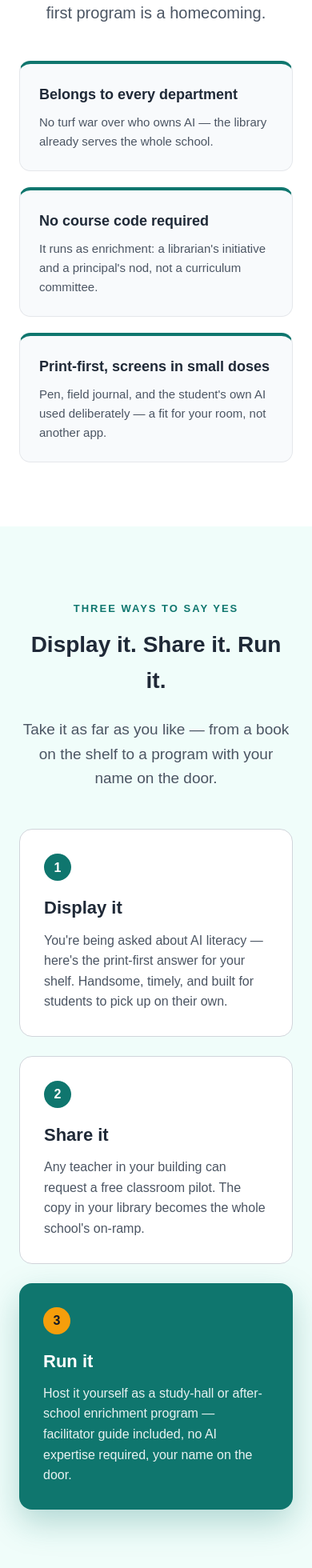
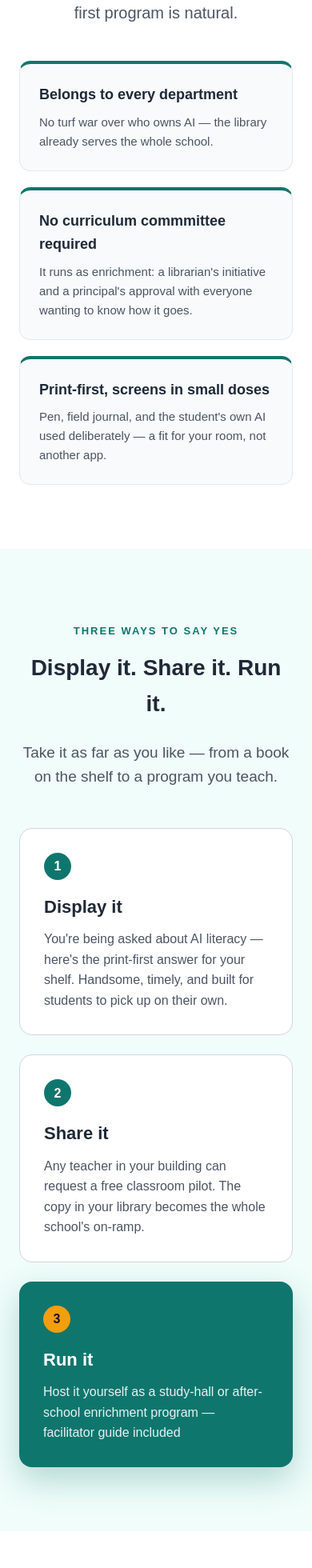
Before and after one commit to Suchocki88/UnderstandingAI.ai, a Next.js app: page /librarians in a window 390 px wide. Shown: the part 1647-3607 px from the top of the page at 80% size. Built offline with nearby package versions, Linux system fonts and the light colour scheme.

Commit message:
Update text for clarity and accuracy in page.tsx

```diff
--- a/app/librarians/page.tsx
+++ b/app/librarians/page.tsx
@@ -54,14 +54,14 @@ export default function Page() {
             No one is quite sure which department should teach AI — but the library belongs to all of them, so the
             question stops needing an answer. School librarians are certified teachers who lead information literacy
             every day. What they rarely get is a program of their own. And in the most print-centered room in the
-            building, a print-first program is a homecoming.
+            building, a print-first program is natural.
           </p>
         </div>
 
         <div style={{ maxWidth: 980, margin: "44px auto 0", display: "grid", gridTemplateColumns: "repeat(auto-fit, minmax(min(100%, 240px), 1fr))", gap: 20 }}>
           {[
             ["Belongs to every department", "No turf war over who owns AI — the library already serves the whole school."],
-            ["No course code required", "It runs as enrichment: a librarian's initiative and a principal's nod, not a curriculum committee."],
+            ["No curriculum commmittee required", "It runs as enrichment: a librarian's initiative and a principal's approval with everyone wanting to know how it goes."],
             ["Print-first, screens in small doses", "Pen, field journal, and the student's own AI used deliberately — a fit for your room, not another app."],
           ].map(([t, b], i) => (
             <div key={i} style={{ background: "#f8fafc", border: "1px solid #e5e7eb", borderRadius: 14, borderTop: "4px solid #0f766e", padding: 24 }}>
@@ -81,7 +81,7 @@ export default function Page() {
             </p>
             <h2 style={{ fontSize: "clamp(28px, 5vw, 40px)", marginTop: 12 }}>Display it. Share it. Run it.</h2>
             <p style={{ marginTop: 16, fontSize: 19, color: "#4b5563" }}>
-              Take it as far as you like — from a book on the shelf to a program with your name on the door.
+              Take it as far as you like — from a book on the shelf to a program you teach.
             </p>
           </div>
 
@@ -89,7 +89,7 @@ export default function Page() {
             {[
               ["1", "Display it", "You're being asked about AI literacy — here's the print-first answer for your shelf. Handsome, timely, and built for students to pick up on their own.", false],
               ["2", "Share it", "Any teacher in your building can request a free classroom pilot. The copy in your library becomes the whole school's on-ramp.", false],
-              ["3", "Run it", "Host it yourself as a study-hall or after-school enrichment program — facilitator guide included, no AI expertise required, your name on the door.", true],
+              ["3", "Run it", "Host it yourself as a study-hall or after-school enrichment program — facilitator guide included", true],
             ].map(([n, t, b, feature], i) => (
               <div key={i} style={{ background: feature ? "#0f766e" : "#ffffff", color: feature ? "white" : "#1f2937", borderRadius: 16, padding: 30, border: feature ? "none" : "1px solid #d1d5db", boxShadow: feature ? "0 16px 40px rgba(15,118,110,0.28)" : "none", display: "flex", flexDirection: "column" }}>
                 <span style={{ width: 34, height: 34, borderRadius: 100, background: feature ? "#f59e0b" : "#0f766e", color: feature ? "#111827" : "white", fontWeight: 800, display: "flex", alignItems: "center", justifyContent: "center" }}>{n}</span>
@@ -108,10 +108,10 @@ export default function Page() {
             <p style={{ fontSize: 13, fontWeight: 700, textTransform: "uppercase", letterSpacing: 2, color: "#0f766e" }}>
               The enrichment model
             </p>
-            <h2 style={{ fontSize: "clamp(28px, 5vw, 40px)", margin: "12px 0 20px" }}>You convene. You don&apos;t have to be the expert.</h2>
+            <h2 style={{ fontSize: "clamp(28px, 5vw, 40px)", margin: "12px 0 20px" }}>You convene. Your expertise in linguistics at play.</h2>
             <p style={{ fontSize: 18, color: "#4b5563", marginBottom: 16 }}>
               The program is self-contained: the two volumes, a pen, a field journal, the student&apos;s own AI, and 22
-              short videos where the author teaches every core lesson. A facilitator guide lets you run it without being an AI expert. Teach the program as a short course or full semester experience.
+              short videos where the author teaches every core lesson. A facilitator guide provides the support you need. Teach the program as a short course or full semester experience.
             </p>
             <p style={{ fontSize: 18, color: "#4b5563" }}>
               At the end, you hand out certificates. Students also leave with an original literary work of their own —
@@ -134,8 +134,7 @@ export default function Page() {
           <h2 style={{ fontSize: "clamp(26px, 5vw, 38px)", marginTop: 12 }}>On school computers. Under your supervision. In structured labs.</h2>
           <p style={{ marginTop: 22, fontSize: 20, color: "rgba(255,255,255,0.85)" }}>
             When it&apos;s time to work with AI, students do it in the library, on library computers, under your
-            supervision — using whatever base model you find available and appropriate. That&apos;s the sentence that gets permission slips
-            signed. It also solves equity, since not every student has a device and an account at home, and it keeps
+            supervision — using whatever base model you find available and appropriate. It also solves equity, since not every student has a device and an account at home, and it keeps
             the program vendor-neutral.
           </p>
         </div>
@@ -157,7 +156,7 @@ export default function Page() {
 
           <div style={{ display: "grid", gridTemplateColumns: "repeat(auto-fit, minmax(min(100%, 200px), 1fr))", gap: 18 }}>
             {[
-              ["Core Lessons", "The conceptual backbone, in plain language — no math, no jargon."],
+              ["Core Lessons", "The conceptual backbone, in plain language — no math, minimal jargon."],
               ["AI Labs", "Structured experiments students run on their own AI — finding its boundaries, catching its confabulations."],
               ["Projects", "A sustained creative work — an original novella or screenplay — with the student directing the AI."],
               ["Reflections", "Guided sessions connecting the material to the student's own life and judgment."],
@@ -221,7 +220,7 @@ export default function Page() {
           <div style={{ display: "grid", gridTemplateColumns: "repeat(auto-fit, minmax(min(100%, 240px), 1fr))", gap: 20 }}>
             {[
               ["No sign-off required", "Books are the one thing a librarian can buy unilaterally — no edtech review, no data-privacy agreement, no IT approval. They flow through your usual acquisition budget."],
-              ["Order a class set", "When you're ready to run it, order a lending set through your usual channels — Follett for schools, or Ingram and Baker & Taylor for public libraries. The field journal is separate, so a lending set works cleanly."],
+              ["Order a class set", "When you're ready to run it, order a lending set through your usual channels — Follett for schools, or Ingram and Baker & Taylor for public libraries. The field journal is a composiiton notebook."],
               ["Fund it with a cohort", "If the budget is tight, a DonorsChoose project can fund a class set — and rallies parents behind the program before it even begins."],
             ].map(([t, b], i) => (
               <div key={i} style={{ background: "#f0fdfa", border: "1px solid #99f6e4", borderRadius: 14, padding: 24 }}>
```
